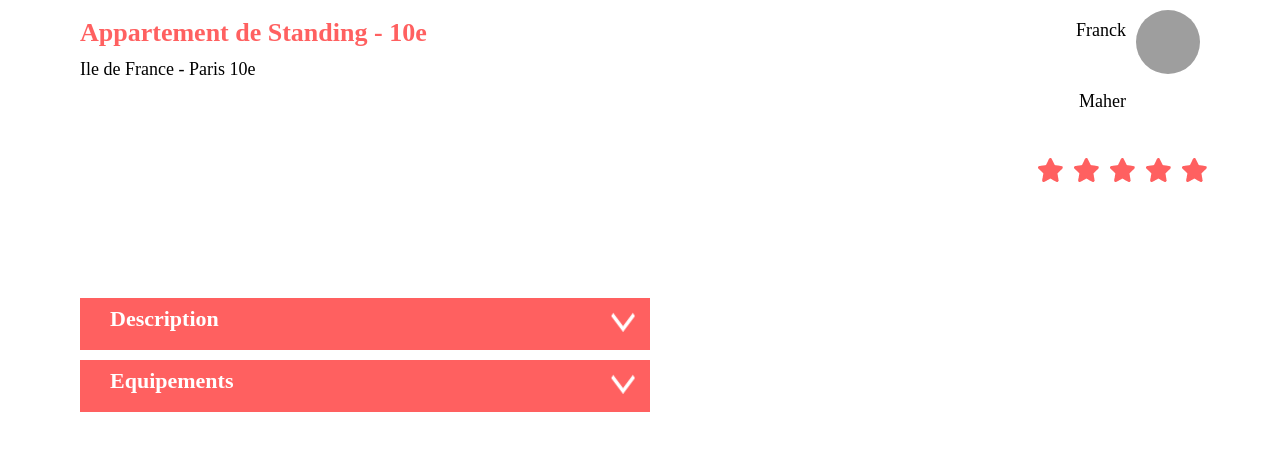
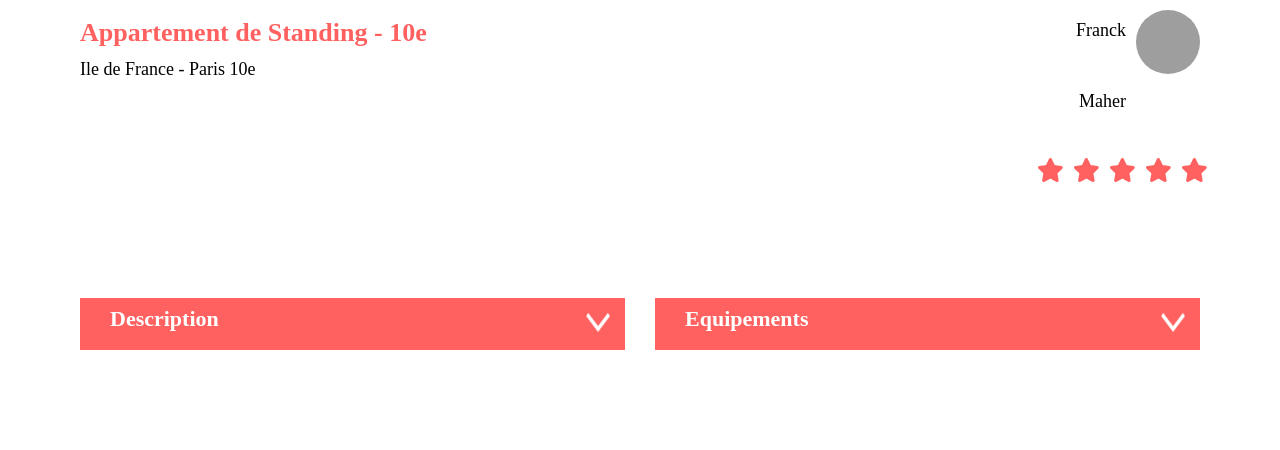
Before and after one commit to Kyssangel/projet8, a React (Vite) app: page /logement/0979876d in a window 1280 px wide. Shown: the part 605-1055 px from the top of the page. Built offline with nearby package versions, Linux system fonts and the light colour scheme; grey boxes are pictures that could not be loaded.

Commit message:
correction du tags

```diff
--- a/src/pages/Collapse.jsx
+++ b/src/pages/Collapse.jsx
@@ -26,8 +26,9 @@ export default function LogementPage( {id} ) {
   }
 
   return (
+    <div className="block">
     <div>
-      {/* Section Description */}
+
       <div className="collapse-block" onClick={toggleDescription}>
         <h1>Description</h1>
         <button>
@@ -42,9 +43,9 @@ export default function LogementPage( {id} ) {
       <div className={`texte ${isActiveDescription}`} key={`${id}-description`} style={{ display: `${displayDescription}` }}>
         <p>{logement.description}</p>
       </div>
-
-      {/* Section Equipements */}
-      <div className="collapse-block" onClick={toggleEquipements}>
+      </div>
+<div className="block2">
+      <div className="collapse-block-equipement" onClick={toggleEquipements}>
         <h1>Equipements</h1>
         <button>
           <img
@@ -55,13 +56,15 @@ export default function LogementPage( {id} ) {
           />
         </button>
       </div>
-      <div className={`texte ${isActiveEquipements}`} key={`${id}-equipements`} style={{ display: `${displayEquipements}` }}>
+      <div className={`texte2 ${isActiveEquipements}`} key={`${id}-equipements`} style={{ display: `${displayEquipements}` }}>
         <ul>
           {logement.equipments.map((equipment, index) => (
             <li key={index}>{equipment}</li>
           ))}
         </ul>
       </div>
+      </div>
     </div>
+
   );
 }
--- a/src/pages/Logement.jsx
+++ b/src/pages/Logement.jsx
@@ -1,16 +1,19 @@
+
 
 import Rating from "./Rating";
 import { useParams } from "react-router-dom";
-import logementsData from "../../public/logements.json";
+import logements from "../../public/logements.json";
 import Caroussel from "./Caroussel";
 import Collapse from "./Collapse";
 import Host from "./Host";
-import Tags from "./Tags";
 
 export default function Logement() {
   const { id } = useParams();
-  const logement = logementsData.find((logement) => logement.id === id);
 
+  // Find the logement with the provided ID
+  const logement = logements.find((item) => item.id === id);
+
+  // Check if the logement with the provided ID exists
   if (!logement) {
     return <div>Logement introuvable</div>;
   }
@@ -21,11 +24,10 @@ export default function Logement() {
       <div className="allDescription">
         <h2>{logement.title}</h2>
         <p>{logement.location}</p>
-        <Tags tags={logement.tags}/>
-        <Host host={logement.host}/>
+
+        <Host host={logement.host} />
         <Rating rating={logement.rating} />
         <Collapse title="Rating" id={id} />
-
 
       </div>
     </div>
--- a/src/pages/Tags.jsx
+++ b/src/pages/Tags.jsx
@@ -1,22 +1,12 @@
-function TagList({ logements }) {
-    // Assurez-vous que logements est un tableau et qu'il contient des éléments
-    if (!Array.isArray(logements) || logements.length === 0) {
-      return null; // Retourne null si logements est invalide ou vide
-    }
 
-    // Créez un tableau de tous les tags de tous les logements
-    const Tags = logements.flatMap((logement) => logement.tags);
 
-    return (
-      <div>
-        <h2>Liste de tags :</h2>
-        <ul>
-          {Tags.map((tag, index) => (
-            <li key={index}>{tag}</li>
-          ))}
-        </ul>
-      </div>
-    );
-  }
 
-  export default TagList;
+const Tags = ({ getTag }) => {
+  return (
+    <div className="tag">
+      <p className="tag__text">{getTag}</p>
+    </div>
+  );
+};
+
+export default Tags;
--- a/src/sass/collapse.scss
+++ b/src/sass/collapse.scss
@@ -1,14 +1,51 @@
-/* collapse.scss */
+.block {
+  display: grid;
+  grid-template-columns: 1fr 1fr;
+  gap: 30px;
 
-.collapse-block {
+  ul {
+    list-style-type: none;
+    padding: 0;
+    margin-top: 5px;
+    background-color: #f6f6f673;
+  }
+}
+
+div.collapse-block-equipement {
   display: flex;
   align-items: center;
   cursor: pointer;
   margin-bottom: 10px;
   background-color: #ff6060;
   height: 52px;
-  width: 570px;
-  flex-direction: row;
+  width: 100%;
+  justify-content: space-between;
+
+  h1 {
+    position: relative;
+    top: -5px;
+    left: 30px;
+    font-size: 22px;
+    color: white;
+    img.vector {
+      position: relative;
+
+      width: 24px;
+      height: 20px;
+      transition: transform 0.3s ease;
+      margin-right: 15px;
+    }
+  }
+}
+div.collapse-block {
+  display: flex;
+  align-items: center;
+  cursor: pointer;
+  margin-bottom: 10px;
+  background-color: #ff6060;
+  height: 52px;
+  width: 100%;
+
   h1 {
     position: relative;
     top: -5px;
@@ -28,10 +65,9 @@
 .texte {
   display: none;
   padding: 10px;
- font-size: 18px;
+  font-size: 18px;
   width: 570px;
-  background: #F6F6F673;
-
+  background: #f6f6f673;
 
   h3 {
     margin-top: 0;
```
